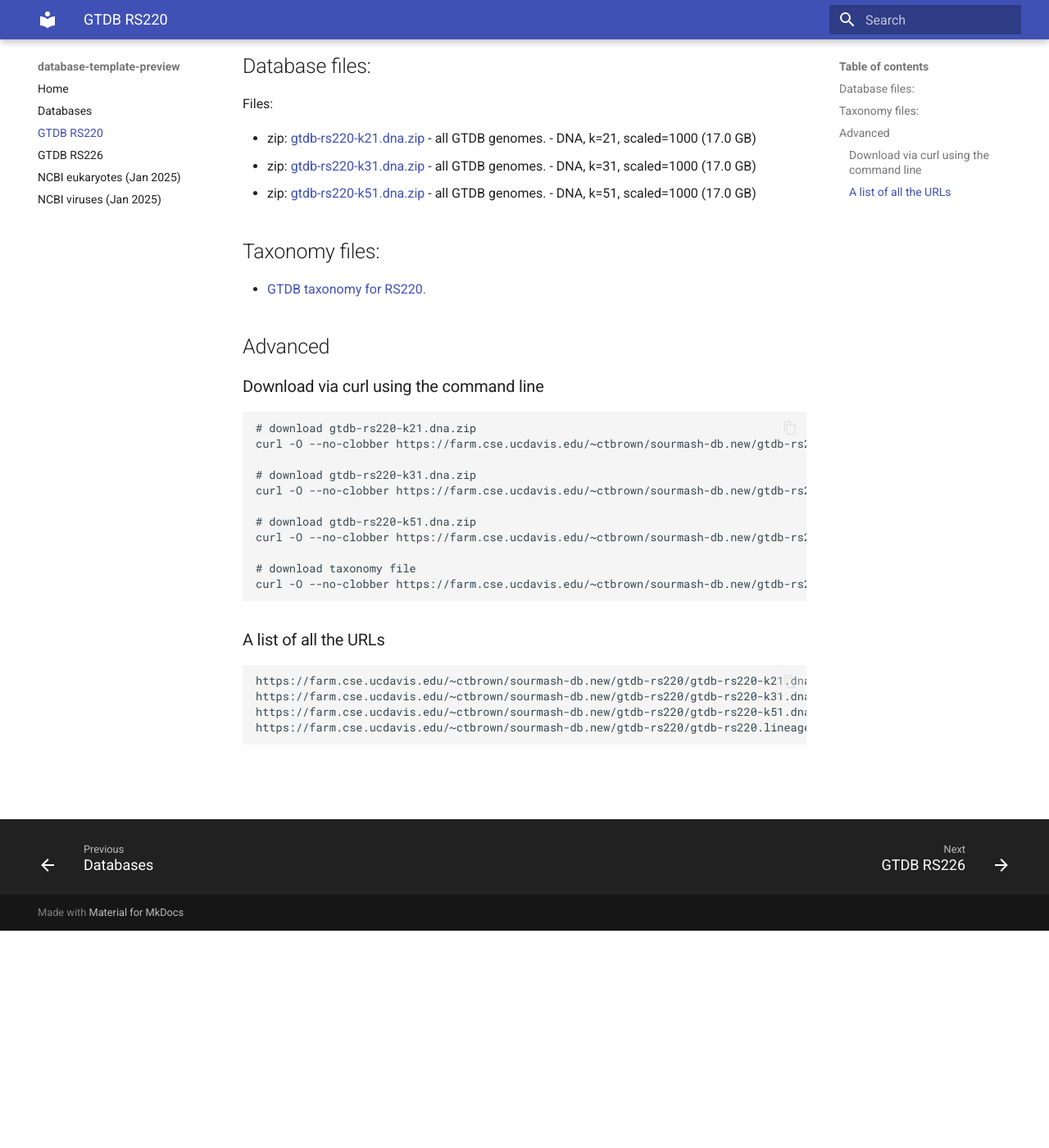
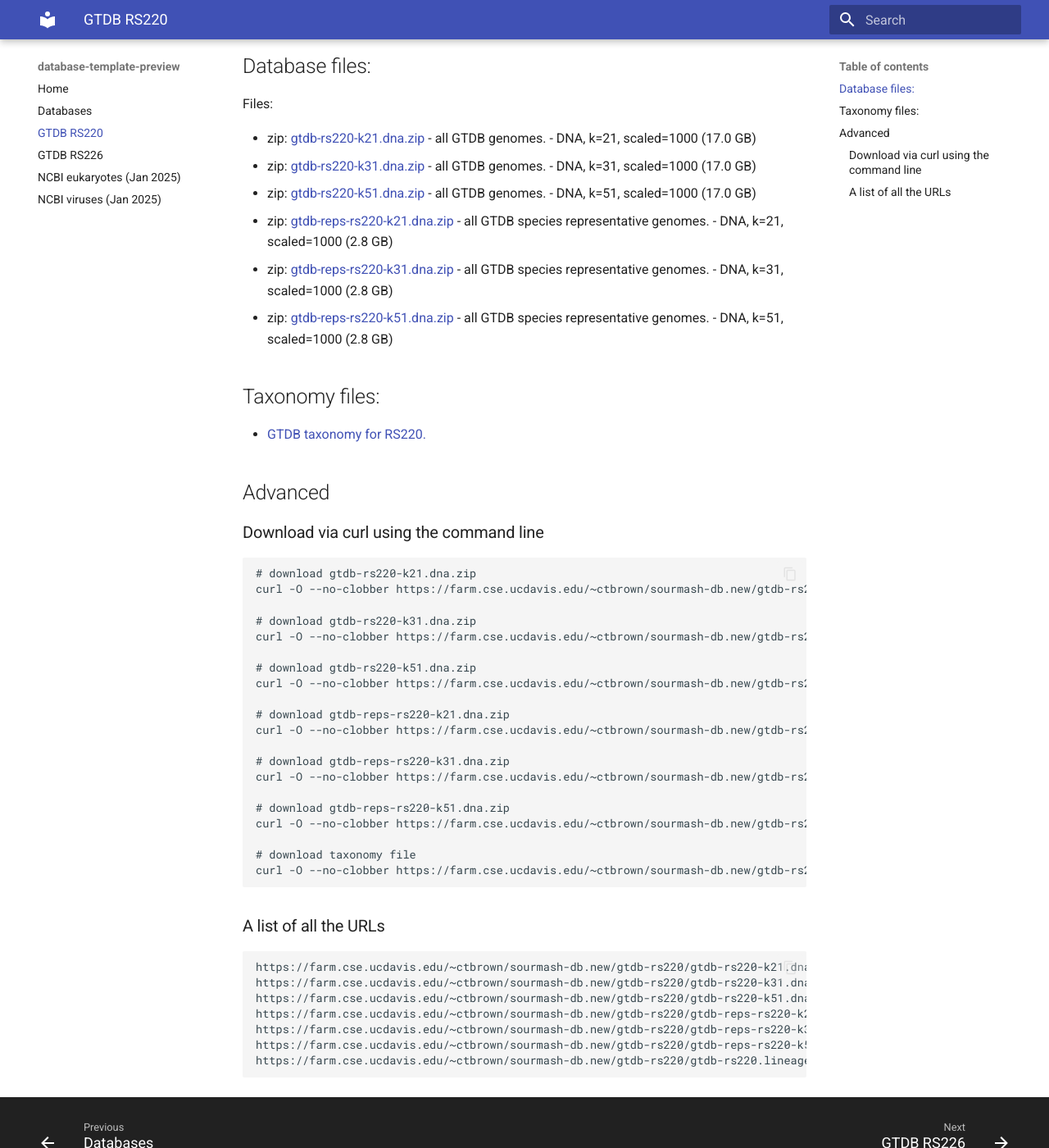
Before and after one commit to sourmash-bio/2025-sourmash-databases-doc-template, an MkDocs documentation site: the page built from preview/generated/gtdb220.md, in a window 1280 px wide and 1400 px high, scrolled down 265 px. Shown: the whole window at 82% size. Built offline with MkDocs 1.6.1 and Material for MkDocs 9.7.7, drawn with Linux system fonts in a browser that asks for light colours.

Commit message:
add reps

````diff
--- a/preview/generated/gtdb220.md
+++ b/preview/generated/gtdb220.md
@@ -16,6 +16,11 @@ Files:
 * zip: [gtdb-rs220-k21.dna.zip](https://farm.cse.ucdavis.edu/~ctbrown/sourmash-db.new/gtdb-rs220/gtdb-rs220-k21.dna.zip) - all GTDB genomes. - DNA, k=21, scaled=1000 (17.0 GB)
 * zip: [gtdb-rs220-k31.dna.zip](https://farm.cse.ucdavis.edu/~ctbrown/sourmash-db.new/gtdb-rs220/gtdb-rs220-k31.dna.zip) - all GTDB genomes. - DNA, k=31, scaled=1000 (17.0 GB)
 * zip: [gtdb-rs220-k51.dna.zip](https://farm.cse.ucdavis.edu/~ctbrown/sourmash-db.new/gtdb-rs220/gtdb-rs220-k51.dna.zip) - all GTDB genomes. - DNA, k=51, scaled=1000 (17.0 GB)
+
+
+* zip: [gtdb-reps-rs220-k21.dna.zip](https://farm.cse.ucdavis.edu/~ctbrown/sourmash-db.new/gtdb-rs220/gtdb-reps-rs220-k21.dna.zip) - all GTDB species representative genomes. - DNA, k=21, scaled=1000 (2.8 GB)
+* zip: [gtdb-reps-rs220-k31.dna.zip](https://farm.cse.ucdavis.edu/~ctbrown/sourmash-db.new/gtdb-rs220/gtdb-reps-rs220-k31.dna.zip) - all GTDB species representative genomes. - DNA, k=31, scaled=1000 (2.8 GB)
+* zip: [gtdb-reps-rs220-k51.dna.zip](https://farm.cse.ucdavis.edu/~ctbrown/sourmash-db.new/gtdb-rs220/gtdb-reps-rs220-k51.dna.zip) - all GTDB species representative genomes. - DNA, k=51, scaled=1000 (2.8 GB)
 
 
 
@@ -38,6 +43,15 @@ curl -O --no-clobber https://farm.cse.ucdavis.edu/~ctbrown/sourmash-db.new/gtdb-
 # download gtdb-rs220-k51.dna.zip
 curl -O --no-clobber https://farm.cse.ucdavis.edu/~ctbrown/sourmash-db.new/gtdb-rs220/gtdb-rs220-k51.dna.zip
 
+# download gtdb-reps-rs220-k21.dna.zip
+curl -O --no-clobber https://farm.cse.ucdavis.edu/~ctbrown/sourmash-db.new/gtdb-rs220/gtdb-reps-rs220-k21.dna.zip
+
+# download gtdb-reps-rs220-k31.dna.zip
+curl -O --no-clobber https://farm.cse.ucdavis.edu/~ctbrown/sourmash-db.new/gtdb-rs220/gtdb-reps-rs220-k31.dna.zip
+
+# download gtdb-reps-rs220-k51.dna.zip
+curl -O --no-clobber https://farm.cse.ucdavis.edu/~ctbrown/sourmash-db.new/gtdb-rs220/gtdb-reps-rs220-k51.dna.zip
+
 # download taxonomy file
 curl -O --no-clobber https://farm.cse.ucdavis.edu/~ctbrown/sourmash-db.new/gtdb-rs220/gtdb-rs220.lineages.csv
 ```
@@ -48,5 +62,8 @@ curl -O --no-clobber https://farm.cse.ucdavis.edu/~ctbrown/sourmash-db.new/gtdb-
 https://farm.cse.ucdavis.edu/~ctbrown/sourmash-db.new/gtdb-rs220/gtdb-rs220-k21.dna.zip
 https://farm.cse.ucdavis.edu/~ctbrown/sourmash-db.new/gtdb-rs220/gtdb-rs220-k31.dna.zip
 https://farm.cse.ucdavis.edu/~ctbrown/sourmash-db.new/gtdb-rs220/gtdb-rs220-k51.dna.zip
+https://farm.cse.ucdavis.edu/~ctbrown/sourmash-db.new/gtdb-rs220/gtdb-reps-rs220-k21.dna.zip
+https://farm.cse.ucdavis.edu/~ctbrown/sourmash-db.new/gtdb-rs220/gtdb-reps-rs220-k31.dna.zip
+https://farm.cse.ucdavis.edu/~ctbrown/sourmash-db.new/gtdb-rs220/gtdb-reps-rs220-k51.dna.zip
 https://farm.cse.ucdavis.edu/~ctbrown/sourmash-db.new/gtdb-rs220/gtdb-rs220.lineages.csv
 ```
````
Also changed, not shown: outputs/md/gtdb220.md (+17 -0 lines), outputs/md/gtdb226.md (+17 -0 lines), preview/generated/gtdb226.md (+17 -0 lines), 2 other files.
